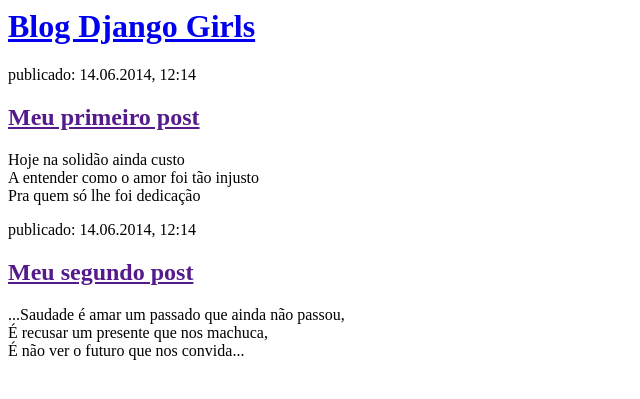
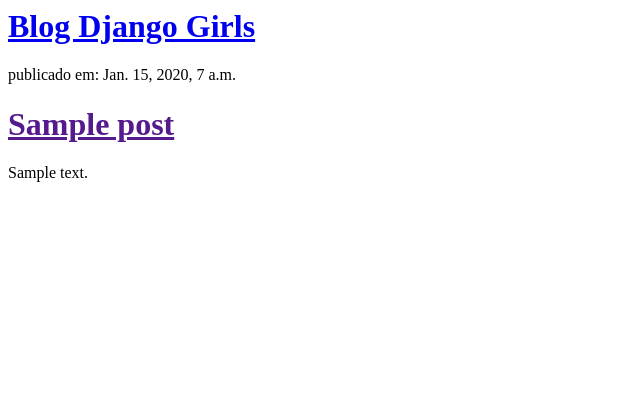
Before and after one commit to raissaheimann/my-first-blog, a Django app: page / in a window 1280 px wide. Shown: the top 399 px of the page, without its empty margins (0-640 px from the left). Run offline with Django 3.2, Linux system fonts and the light colour scheme; tables that the repository leaves empty hold one stand-in row (values such as "Sample post").

Commit message:
Modified templates to display posts from database.

```diff
--- a/blog/templates/blog/post_list.html
+++ b/blog/templates/blog/post_list.html
@@ -7,20 +7,13 @@
             <h1><a href="/">Blog Django Girls</a></h1>
         </div>
 
-        <div>
-            <p>publicado: 14.06.2014, 12:14</p>
-            <h2><a href="">Meu primeiro post</a></h2>
-            <p> Hoje na solidão ainda custo<br>
-                A entender como o amor foi tão injusto<br>
-                Pra quem só lhe foi dedicação</p>
-        </div>
+        {% for post in posts %}
+            <div>
+                <p>publicado em: {{ post.published_date }}</p>
+                <h1><a href="">{{ post.title }}</a></h1>
+                <p>{{ post.text|linebreaksbr }}</p>
+            </div>
+        {% endfor %}
 
-        <div>
-            <p>publicado: 14.06.2014, 12:14</p>
-            <h2><a href="">Meu segundo post</a></h2>
-            <p>...Saudade é amar um passado que ainda não passou,<br>
-                É recusar um presente que nos machuca,<br>
-                É não ver o futuro que nos convida...</p>
-        </div>
     </body>
 </html>
--- a/blog/views.py
+++ b/blog/views.py
@@ -1,7 +1,8 @@
 from django.shortcuts import render
+from django.utils import timezone
+from .models import Post
 
 
 def post_list(request):
-    return render(request, 'blog/post_list.html', {})
-
-# Create your views here.
+    posts = Post.objects.all()
+    return render(request, 'blog/post_list.html', {'posts' : posts})
```
